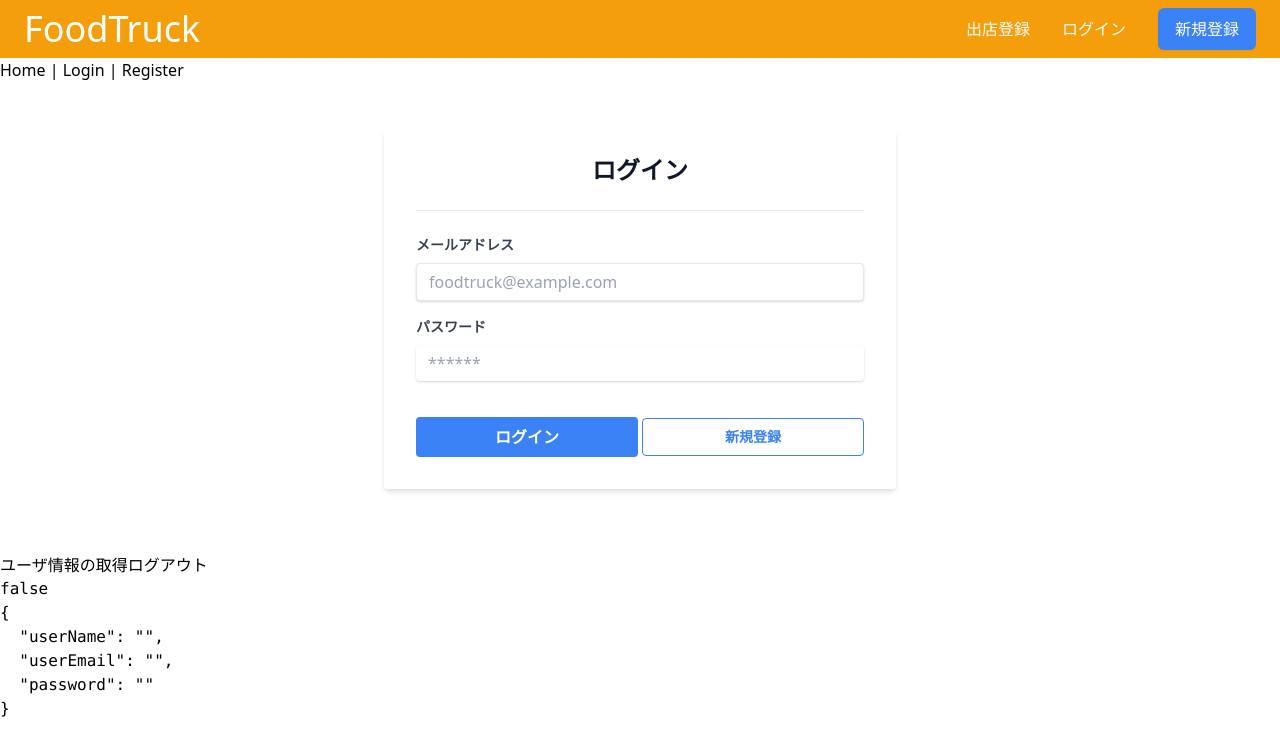
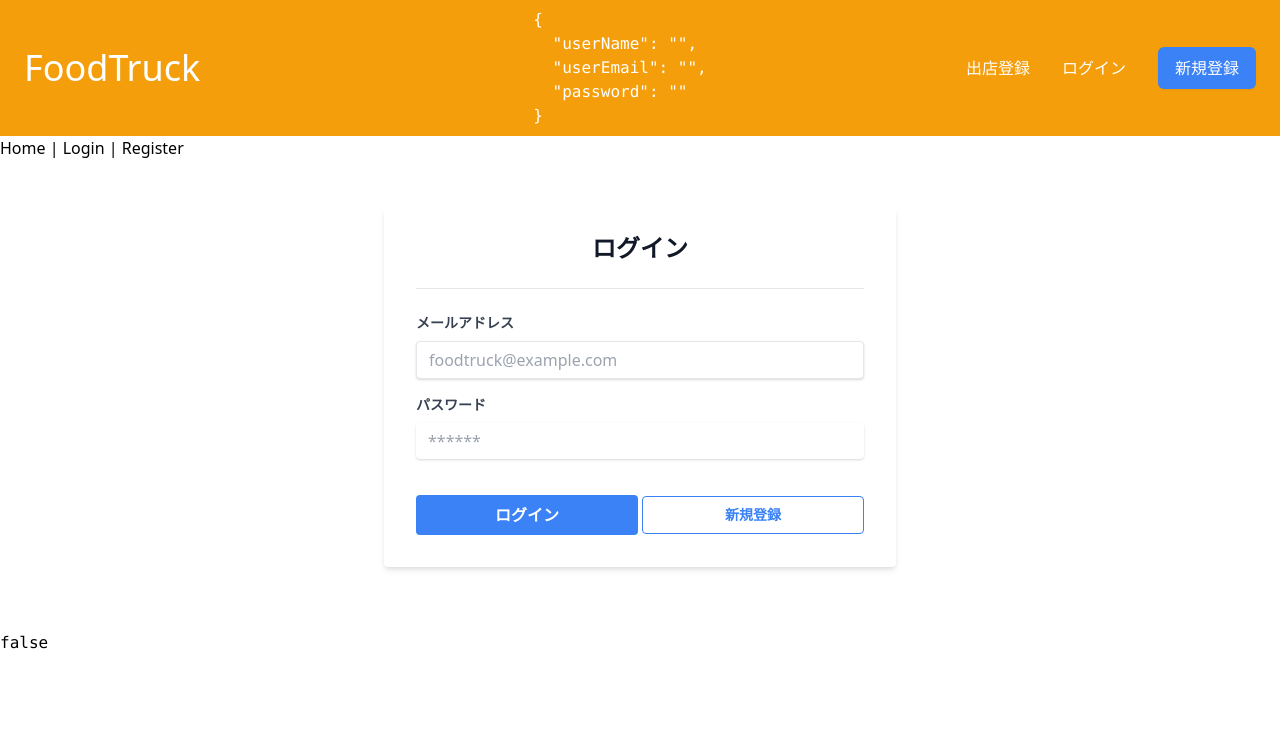
Before and after one commit to Takaharayuuki/FoodTruck, a Vue app in the folder frontend/: page /login in a window 1280 px wide. Shown: the top 756 px of the page. Built offline with nearby package versions, Linux system fonts and the light colour scheme.

Commit message:
ログアウト機能の実装 #8

```diff
--- a/frontend/src/App.vue
+++ b/frontend/src/App.vue
@@ -3,12 +3,31 @@
 </template>
 
 <script lang="ts">
-import { defineComponent, onMounted, watchEffect } from "vue";
+import {
+  defineComponent,
+  onMounted,
+  watchEffect,
+  ref,
+  provide,
+  reactive,
+} from "vue";
 import { RouteLocationNormalizedLoaded, useRoute } from "vue-router";
 
 export default defineComponent({
   name: "App",
   setup() {
+    // ログイン情報
+    const isLoggedIn = ref(false);
+    provide("isLoggedIn", isLoggedIn);
+
+    // ログインしたユーザの情報
+    const loginData = reactive<{ [key: string]: string }>({
+      userName: "",
+      userEmail: "",
+      password: "",
+    });
+    provide("loginData", loginData);
+
     /* ページタイトルの監視・変更 */
     const route = useRoute();
     onMounted(() => {
--- a/frontend/src/components/common/CommonHeader.vue
+++ b/frontend/src/components/common/CommonHeader.vue
@@ -16,6 +16,7 @@
             <h1 class="text-4xl text-white">FoodTruck</h1>
           </router-link>
         </div>
+        <pre class="text-white">{{ loginData }}</pre>
         <div class="-mr-2 -my-2 md:hidden">
           <button
             type="button"
@@ -67,6 +68,7 @@
           >
             出店登録
           </a>
+          <template v-if="!isLoggedIn">
             <router-link
               to="/login"
               class="
@@ -102,6 +104,24 @@
             >
               新規登録
             </router-link>
+          </template>
+          <template v-else>
+            <div
+              to="/login"
+              class="
+                text-white
+                ml-8
+                whitespace-nowrap
+                text-base
+                font-medium
+                hover:text-gray-900
+                cursor-pointer
+              "
+              @click="logout"
+            >
+              ログアウト
+            </div>
+          </template>
         </div>
       </div>
     </div>
@@ -109,17 +129,38 @@
 </template>
 
 <script lang="ts">
-import { defineComponent } from "vue";
-import { useRoute } from "vue-router";
+import { defineComponent, inject } from "vue";
+import { useRoute, useRouter } from "vue-router";
+import axios from "axios";
 
 export default defineComponent({
   name: "CommonHeader",
   setup() {
     const route = useRoute();
+    const router = useRouter();
+
+    /* ログインの有無 */
+    const isLoggedIn: any = inject("isLoggedIn");
+    // ログインしたユーザの情報
+    const loginData: any = inject("loginData");
+
+    function logout() {
+      axios.post("api/auth/logout", {}).then((response) => {
+        isLoggedIn.value = false;
+        loginData.userName = "";
+        loginData.userEmail = "";
+        loginData.password = "";
+        router.push("/login");
+      });
+    }
 
     return {
       //データ
       route,
+      isLoggedIn,
+      loginData,
+      // 関数
+      logout,
     };
   },
 });
--- a/frontend/src/views/Login.vue
+++ b/frontend/src/views/Login.vue
@@ -106,83 +106,75 @@
         </form>
       </div>
     </div>
-    <button @click="getUser">ユーザ情報の取得</button>
-    <button @click="logout">ログアウト</button>
-    <pre>{{ loggedIn }}</pre>
-    <pre>{{ form }}</pre>
+    <pre>{{ isLoggedIn }}</pre>
+    <pre>{{ loginData.userName }}</pre>
+    <pre>{{ loginData.userEmail }}</pre>
   </div>
 </template>
 
 <script lang="ts">
-import { defineComponent, reactive, ref } from "vue";
+import { defineComponent, reactive, ref, inject } from "vue";
+import { useRouter } from "vue-router";
 import axios from "axios";
 
 export default defineComponent({
   name: "Login",
   setup() {
+    const router = useRouter();
     const form = reactive({
       userName: "",
       userEmail: "",
       password: "",
     });
-
-    const loggedIn = ref(false);
+    /* ログインの有無 */
+    const isLoggedIn: any = inject("isLoggedIn");
+    // ログインしたユーザの情報
+    const loginData: any = inject("loginData");
 
     function login() {
       console.log(form);
       axios
         .get("sanctum/csrf-cookie", { withCredentials: true })
         .then((response) => {
-          console.log(response);
           axios
             .post("api/auth/login", {
               email: form.userEmail,
               password: form.password,
             })
             .then((response) => {
-              console.log(response);
               getUser();
-              loggedIn.value = true;
+              isLoggedIn.value = true;
+              router.push("/");
             })
             .catch((error) => {
-              console.log(`loginの方${error}`);
-              loggedIn.value = false;
+              isLoggedIn.value = false;
             });
         })
         .catch((error) => {
           console.log(`csrfの方:  ${error}  `);
         });
     }
-    function logout() {
-      axios.post("api/auth/logout", {}).then((response) => {
-        console.log(response);
-        loggedIn.value = false;
-        form.userName = "";
-        form.userEmail = "";
-        form.password = "";
-      });
-    }
+
     function getUser() {
       axios
         .get("api/user", { withCredentials: true })
         .then((response) => {
-          form.userEmail = response.data.email;
-          form.userName = response.data.name;
-          console.log(response.data);
+          loginData.userEmail = response.data.email;
+          loginData.userName = response.data.name;
         })
         .catch((error) => {
           alert(error.response);
-          loggedIn.value = false;
+          isLoggedIn.value = false;
         });
     }
 
     return {
       // データ
       form,
-      loggedIn,
+      isLoggedIn,
+      loginData,
       // 関数
       login,
-      logout,
       getUser,
     };
   },
```
Lines whose indentation alone changed are shown as unchanged.
